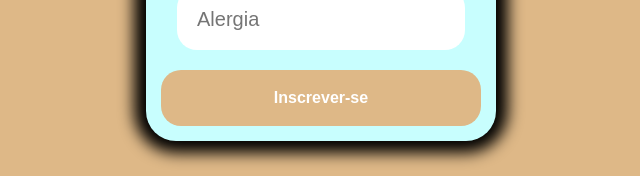
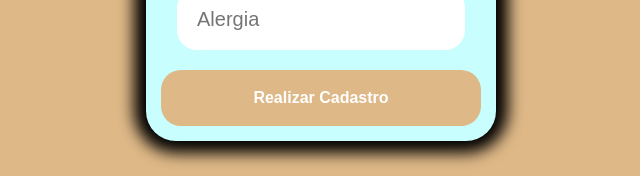
Before and after one commit to gilyssa/tcc-master, a React (Create React App) app: page /cadastroCliente in a window 1280 px wide. Shown: the part 559-735 px from the top of the page, without its empty margins (319-959 px from the left). Built offline with nearby package versions, Linux system fonts and the light colour scheme.

Commit message:
alterações escritas

```diff
--- a/src/pages/AlterarSenha/index.js
+++ b/src/pages/AlterarSenha/index.js
@@ -58,7 +58,7 @@ const AlterarSenha = () => {
       />
       <Input
         type="password"
-        placeholder="informe Sua Senha"
+        placeholder="Informe Sua Senha"
         value={senha}
         onChange={(e) => [setSenha(e.target.value), setError("")]}
       />
--- a/src/pages/CadastroCliente/index.js
+++ b/src/pages/CadastroCliente/index.js
@@ -113,7 +113,7 @@ const CadastroCliente = () => {
       {isLoading ? (
         <div className="spinner"></div>
       ) : (
-        <Button Text="Inscrever-se" onClick={handleSubmit} />
+        <Button Text="Realizar Cadastro" onClick={handleSubmit} />
       )}
     </>
   );
--- a/src/pages/Procedimentos/CadastrarProcedimentos/index.js
+++ b/src/pages/Procedimentos/CadastrarProcedimentos/index.js
@@ -63,7 +63,7 @@ const CadastrarProcedimentos = () => {
       {isLoading ? (
         <div className="spinner"></div>
       ) : (
-        <Button Text="Inscrever-se" onClick={handleSubmit} />
+        <Button Text="Criar" onClick={handleSubmit} />
       )}
     </>
   );
--- a/src/pages/RecuperarSenha/index.js
+++ b/src/pages/RecuperarSenha/index.js
@@ -60,7 +60,7 @@ const RecuperarSenha = () => {
       {isLoading ? (
         <div className="spinner"></div>
       ) : (
-        <Button Text="Entrar" onClick={enviarEmail} />
+        <Button Text="Enviar Codigo" onClick={enviarEmail} />
       )}
       <Button Text="Voltar" onClick={() => [navigate("/")]} />
     </>
--- a/src/pages/Signin/index.js
+++ b/src/pages/Signin/index.js
@@ -83,7 +83,7 @@ const Signin = () => {
       <C.LabelSignup>
         Não tem uma conta?
         <C.Strong>
-          <Link to="/signup">&nbsp;Registre-se</Link>
+          <Link to="/signup">&nbsp;Cadastre-se</Link>
         </C.Strong>
       </C.LabelSignup>
       <C.Strong>
```
